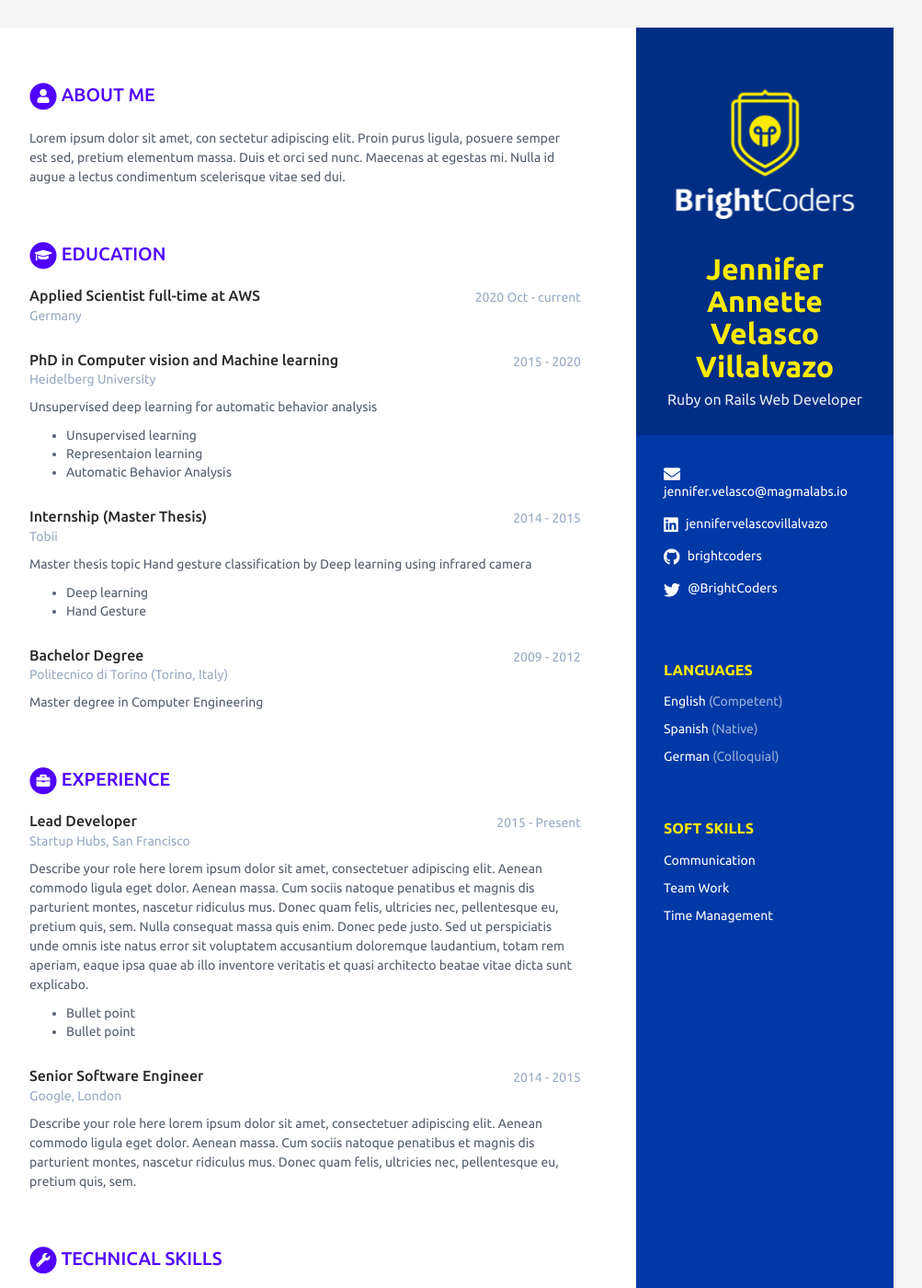
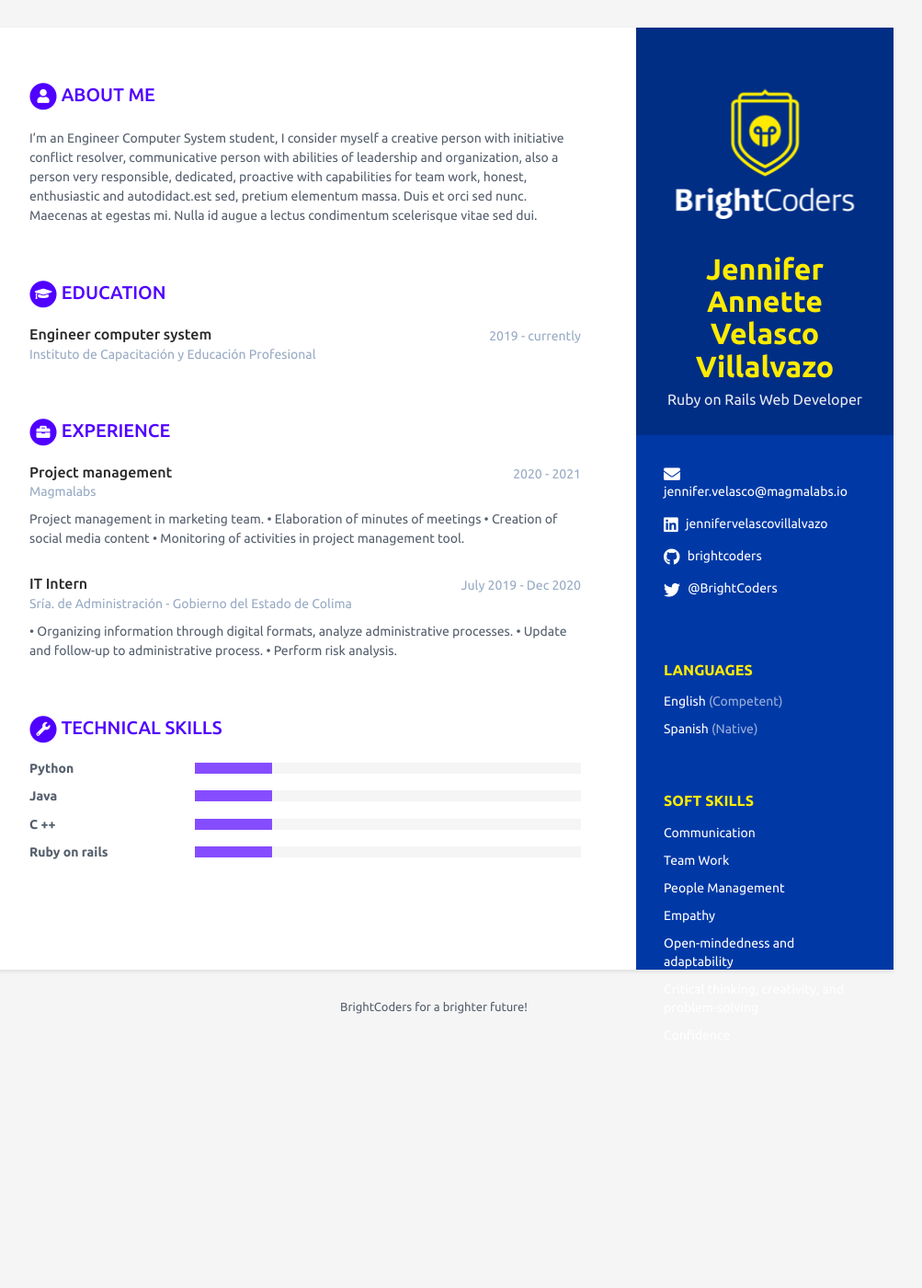
Before and after one commit to BC-MAY-21-ROR/kata-03-resume-scorecard-Jnnifr, a Jekyll site: the page built from index.html, in a window 1280 px wide and 1400 px high. Shown: the whole window at 92% size, without its empty margins (168-1171 px from the left). Built offline with Jekyll 4.4.1, drawn with Linux system fonts in a browser that asks for light colours; some of the changed text lies outside the part shown.

Commit message:
Update data.yml

```diff
--- a/_data/data.yml
+++ b/_data/data.yml
@@ -32,9 +32,6 @@ sidebar:
     - idiom: Spanish
       level: Native # Utiliza el resultado de tu examen oficial, o el nivel de acuerdo al modelo Dreyfus
 
-    - idiom: German
-      level: Colloquial
-
   # Registra aquí tus soft skills. Agrega o elimina según sea necesario
   interests:
     - item: Communication
@@ -43,74 +40,53 @@ sidebar:
     - item: Team Work
       link: # dejar en blanco
 
-    - item: Time Management
+    - item: People Management
       link: # dejar en blanco
+
+    - item: Empathy
+      link: # dejar en blanco
+
+    - item: Open-mindedness and adaptability
+      link: # dejar en blanco
+
+    - item: Critical thinking, creativity, and problem-solving
+      link: # dejar en blanco
+
+    - item: Confidence
+      link: # dejar en blanco
+
 
 # Registra aquí un resumen de tu perfil
 career-profile:
   title: About Me # NO MODIFICAR
   summary: |
-    Lorem ipsum dolor sit amet, con sectetur adipiscing elit. Proin purus ligula, posuere semper est sed, pretium elementum massa. Duis et orci sed nunc. Maecenas at egestas mi. Nulla id augue a lectus condimentum scelerisque vitae sed dui.
+    I’m an Engineer Computer System student, I consider myself a creative person with initiative conflict resolver, communicative person with abilities of leadership and organization, also a person very responsible, dedicated, proactive with capabilities for team work, honest, enthusiastic and autodidact.est sed, pretium elementum massa. Duis et orci sed nunc. Maecenas at egestas mi. Nulla id augue a lectus condimentum scelerisque vitae sed dui.
 
 # Registra aquí tus estudios. Agrega o elimina según sea necesario
 educationcomplete:
-  - degree: Applied Scientist full-time at AWS
-    university: Germany
-    time: 2020 Oct - current
+  - degree: Engineer computer system
+    university: Instituto de Capacitación y Educación Profesional
+    time: 2019 - currently
     details: |
-
-  - degree: PhD in Computer vision and Machine learning
-    university: Heidelberg University
-    time: 2015 - 2020
-    details: |
-      Unsupervised deep learning for automatic behavior analysis
-
-        - Unsupervised learning
-        - Representaion learning
-        - Automatic Behavior Analysis
-
-  - degree: Internship (Master Thesis)
-    university: Tobii
-    time: 2014 - 2015
-    details: |
-      Master thesis topic Hand gesture classification by Deep learning using infrared camera
-
-        - Deep learning
-        - Hand Gesture
-
-  - degree: Bachelor Degree
-    university: Politecnico di Torino (Torino, Italy)
-    time: 2009 - 2012
-    details: |
-      Master degree in Computer Engineering
 
 # Registra aquí tu experiencia. Agrega o elimina según sea necesario
 experiences:
-  - role: Lead Developer
-    time: 2015 - Present
-    company: Startup Hubs, San Francisco
+  - role: Project management
+    time: 2020 - 2021
+    company: Magmalabs
     details: |
-      Describe your role here lorem ipsum dolor sit amet, consectetuer
-      adipiscing elit. Aenean commodo ligula eget dolor. Aenean massa.
-      Cum sociis natoque penatibus et magnis dis parturient montes,
-      nascetur ridiculus mus. Donec quam felis, ultricies nec,
-      pellentesque eu, pretium quis, sem. Nulla consequat massa quis
-      enim. Donec pede justo. Sed ut perspiciatis unde omnis iste natus
-      error sit voluptatem accusantium doloremque laudantium, totam rem
-      aperiam, eaque ipsa quae ab illo inventore veritatis et quasi
-      architecto beatae vitae dicta sunt explicabo.
-        - Bullet point
-        - Bullet point
+      Project management in marketing team.
+      • Elaboration of minutes of meetings
+      • Creation of social media content
+      • Monitoring of activities in project management tool.
 
-  - role: Senior Software Engineer
-    time: 2014 - 2015
-    company: Google, London
+  - role:  IT Intern
+    time: July 2019 - Dec 2020
+    company: Sría. de Administración -  Gobierno del Estado de Colima
     details: |
-      Describe your role here lorem ipsum dolor sit amet, consectetuer
-      adipiscing elit. Aenean commodo ligula eget dolor. Aenean massa.
-      Cum sociis natoque penatibus et magnis dis parturient montes,
-      nascetur ridiculus mus. Donec quam felis, ultricies nec,
-      pellentesque eu, pretium quis, sem.
+      • Organizing information through digital formats, analyze administrative processes.
+      • Update and follow-up to administrative process.
+      • Perform risk analysis.
 
 # Registra aquí tus habilidades técnicas, para level utiliza:
 # 20% para Novice
@@ -125,20 +101,15 @@ skills:
     - name: Python
       level: 20%
 
-    - name: PyTorch
-      level: 40%
+    - name: Java
+      level: 20%
 
-    - name: Tensorflow
-      level: 60%
+    - name: C ++
+      level: 20%
 
-    - name: Caffe
-      level: 80%
+    - name: Ruby on rails
+      level: 20%
 
-    - name: Matlab
-      level: 100%
-
-    - name: C/C++
-      level: 40%
 
 # NO MODIFICAR
 footer: >
```
